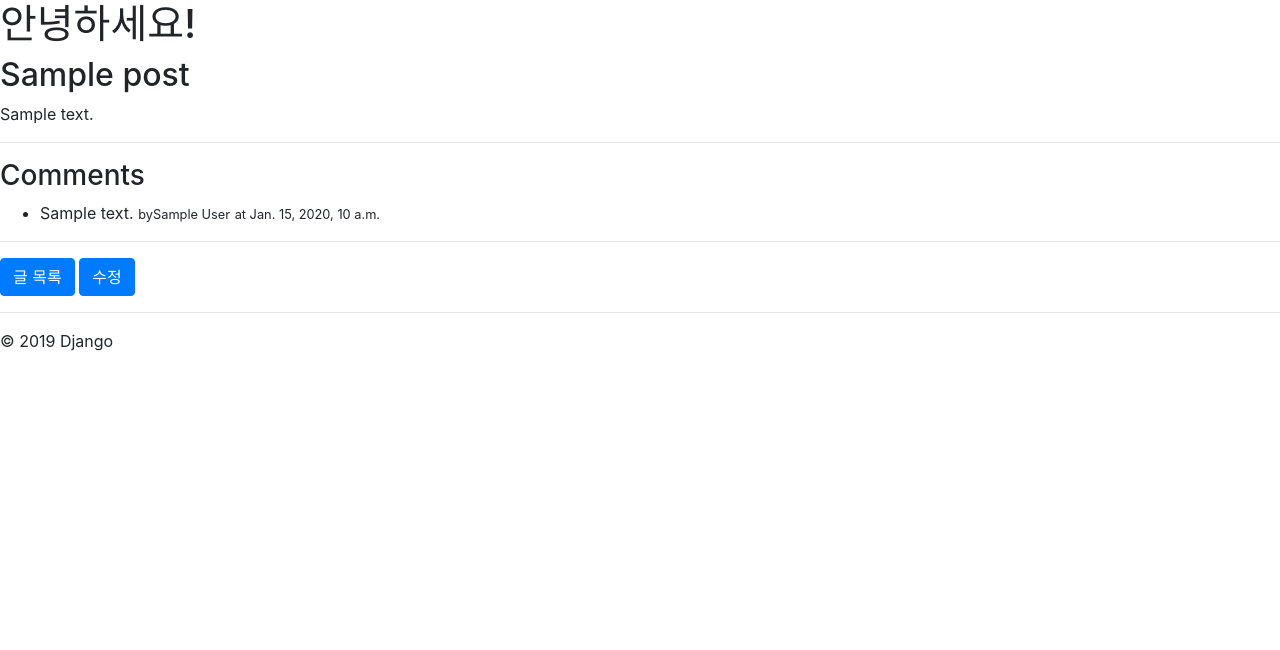
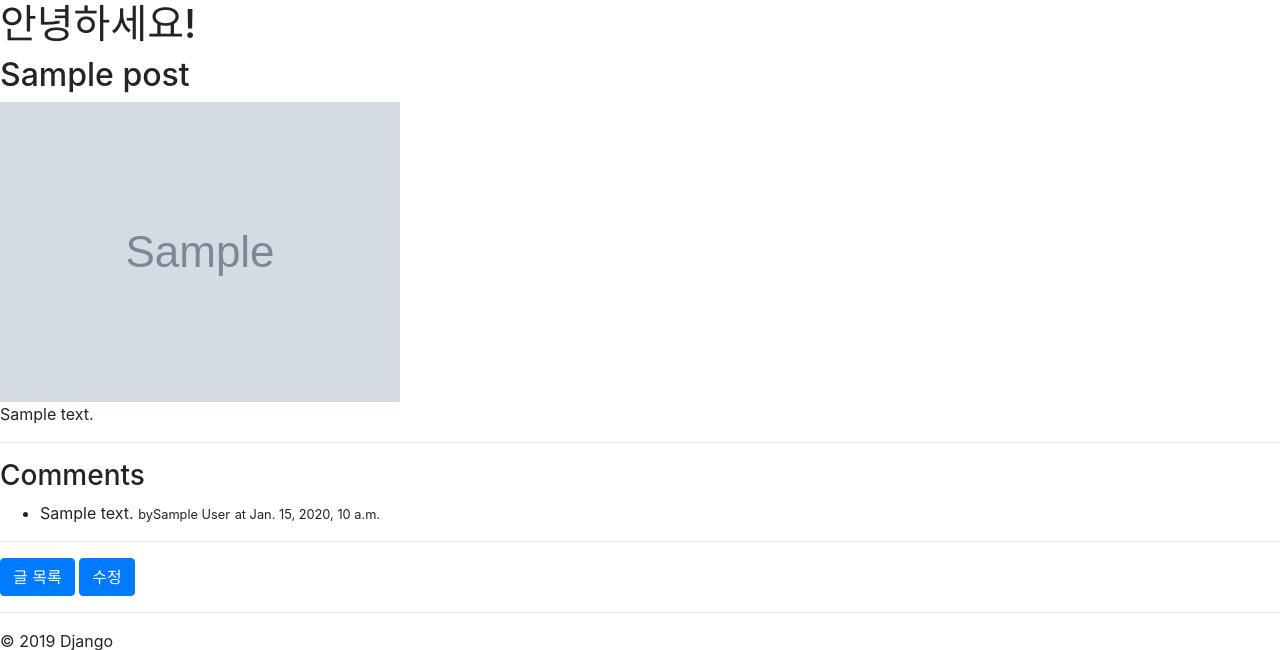
Before and after one commit to vivapyk/django, a Django app: page /blog/1/ in a window 1280 px wide. Shown: the top 650 px of the page. Run offline with Django 3.2, Linux system fonts and the light colour scheme; tables that the repository leaves empty hold one stand-in row (values such as "Sample post"); grey boxes marked "Sample" are stand-in pictures; some libraries are stand-ins or nearby versions.

Commit message:
template에 img 노출

```diff
--- a/blog/templates/blog/post_detail.html
+++ b/blog/templates/blog/post_detail.html
@@ -6,6 +6,9 @@
 
 {% block content %}
      <h2>{{ post.title }}</h2>
+    {% if post.photo %}
+    <img src="{{ post.photo.url }}" style="max-width: 100%"/>
+    {% endif %}
 
     {{ post.content |linebreaks }}
 <hr/>
```
